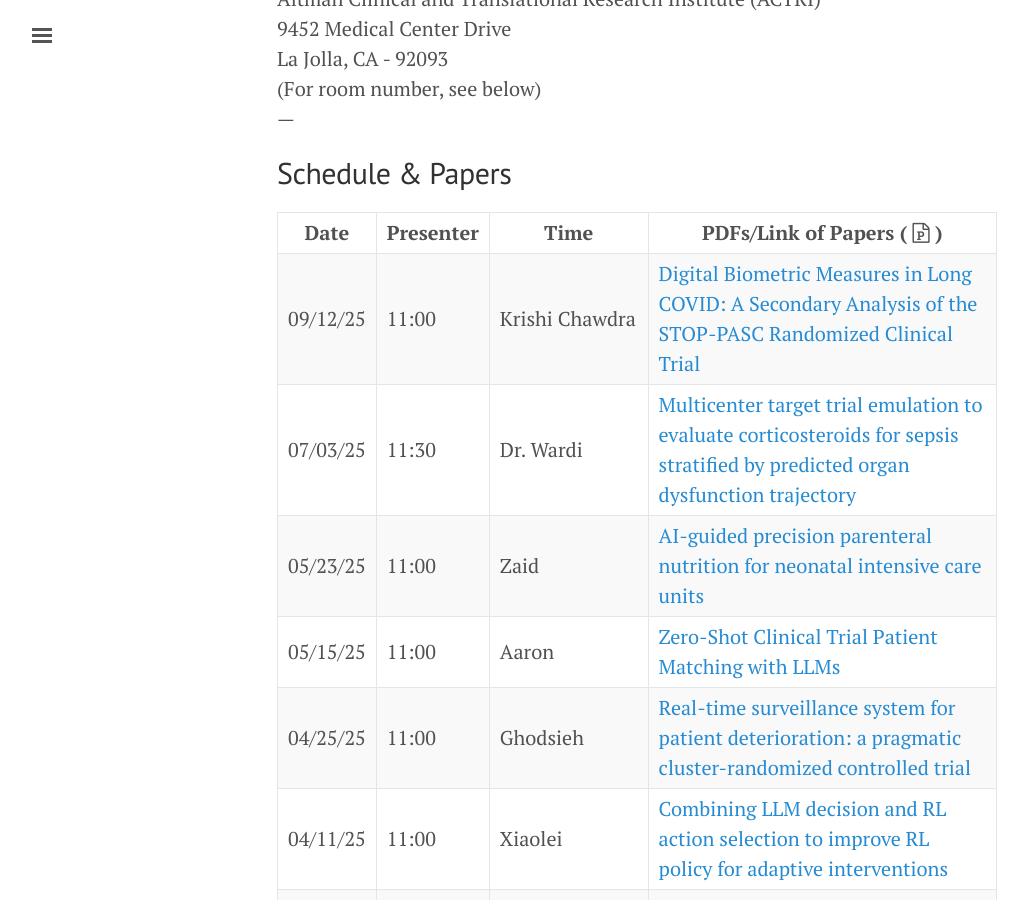
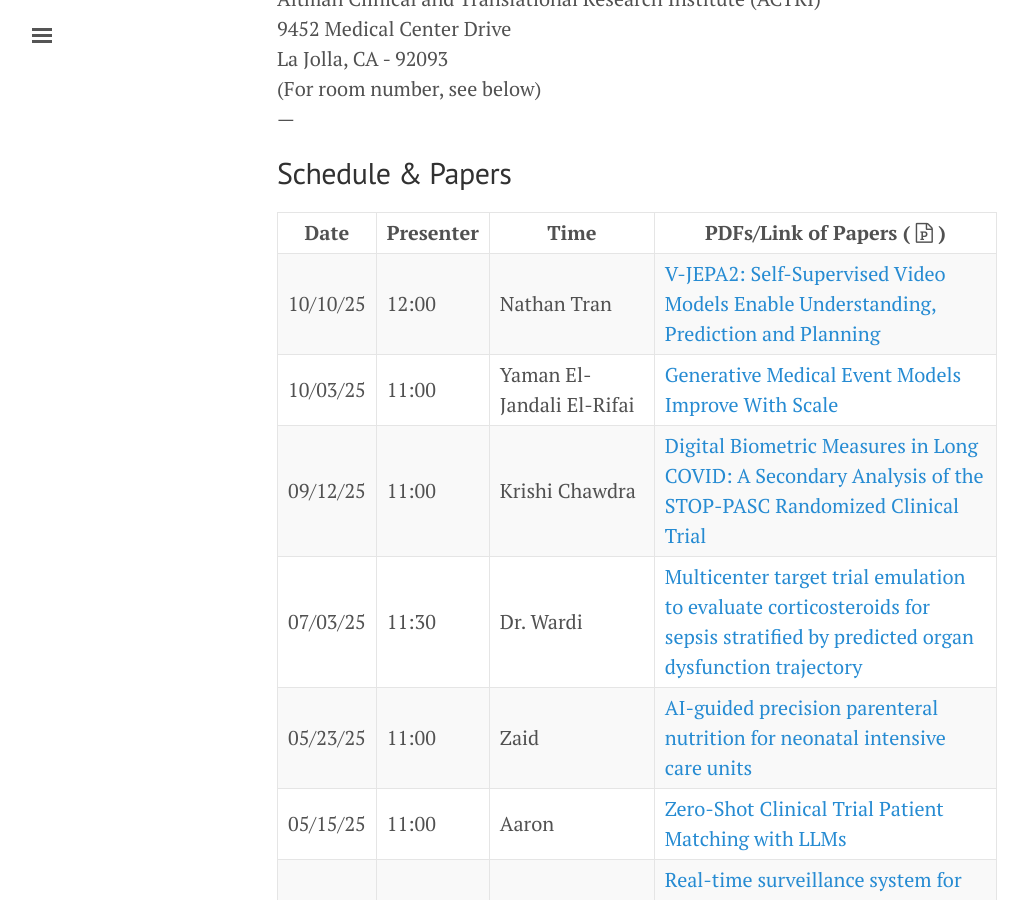
Before and after one commit to NematiLab/bmijc, a Jekyll site: the page built from index.md, in a window 1280 px wide and 900 px high, scrolled down 515 px. Shown: the whole window, without its empty margins (3-1031 px from the left). Built offline with Jekyll 4.4.1, drawn with Linux system fonts in a browser that asks for light colours; nearby versions of some CDN libraries.

Commit message:
Update index.md
Added Nathan and Yaman Talks

```diff
--- a/index.md
+++ b/index.md
@@ -30,6 +30,8 @@ La Jolla, CA - 92093<br>
 
 Date | Presenter | Time | PDFs/Link of Papers ( <i class='fa fa-file-powerpoint-o'></i> )
 --- | --- | ---
+10/10/25 | 12:00 |  Nathan Tran  |  [V-JEPA2: Self-Supervised Video Models Enable Understanding, Prediction and Planning](https://arxiv.org/pdf/2506.09985){:target="_blank"}
+10/03/25 | 11:00 |  Yaman El-Jandali El-Rifai  |  [Generative Medical Event Models Improve With Scale](https://arxiv.org/abs/2508.12104){:target="_blank"}
 09/12/25 | 11:00 | Krishi Chawdra |  [Digital Biometric Measures in Long COVID: A Secondary Analysis of the STOP-PASC Randomized Clinical Trial](https://jamanetwork.com/journals/jamanetworkopen/fullarticle/2837639){:target="_blank"}
 07/03/25 | 11:30 | Dr. Wardi |  [Multicenter target trial emulation to evaluate corticosteroids for sepsis stratified by predicted organ dysfunction trajectory](https://www.nature.com/articles/s41467-025-59643-z){:target="_blank"}
 05/23/25 | 11:00| Zaid | [AI-guided precision parenteral nutrition for neonatal intensive care units](https://www.nature.com/articles/s41591-025-03601-1){:target="_blank"}
```
